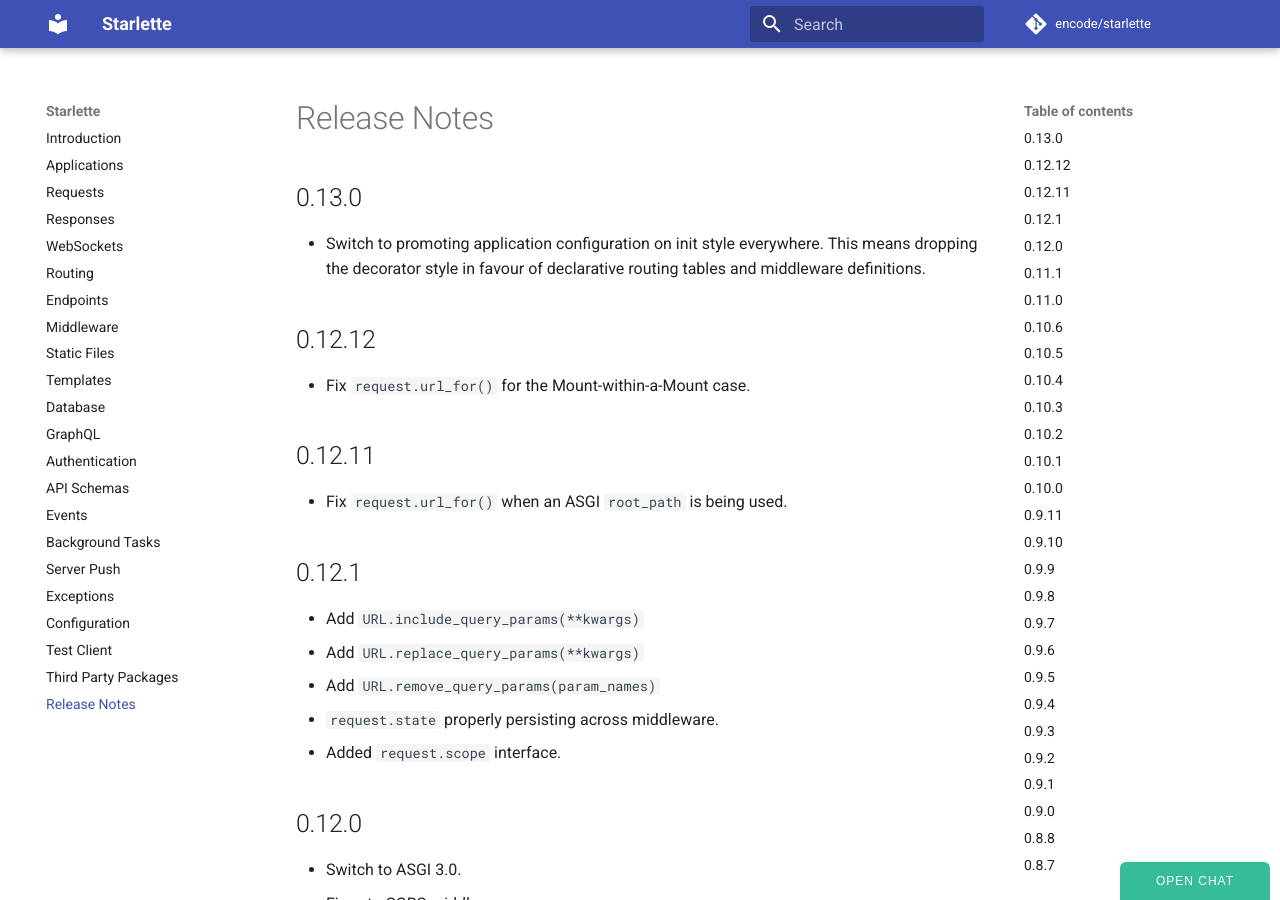
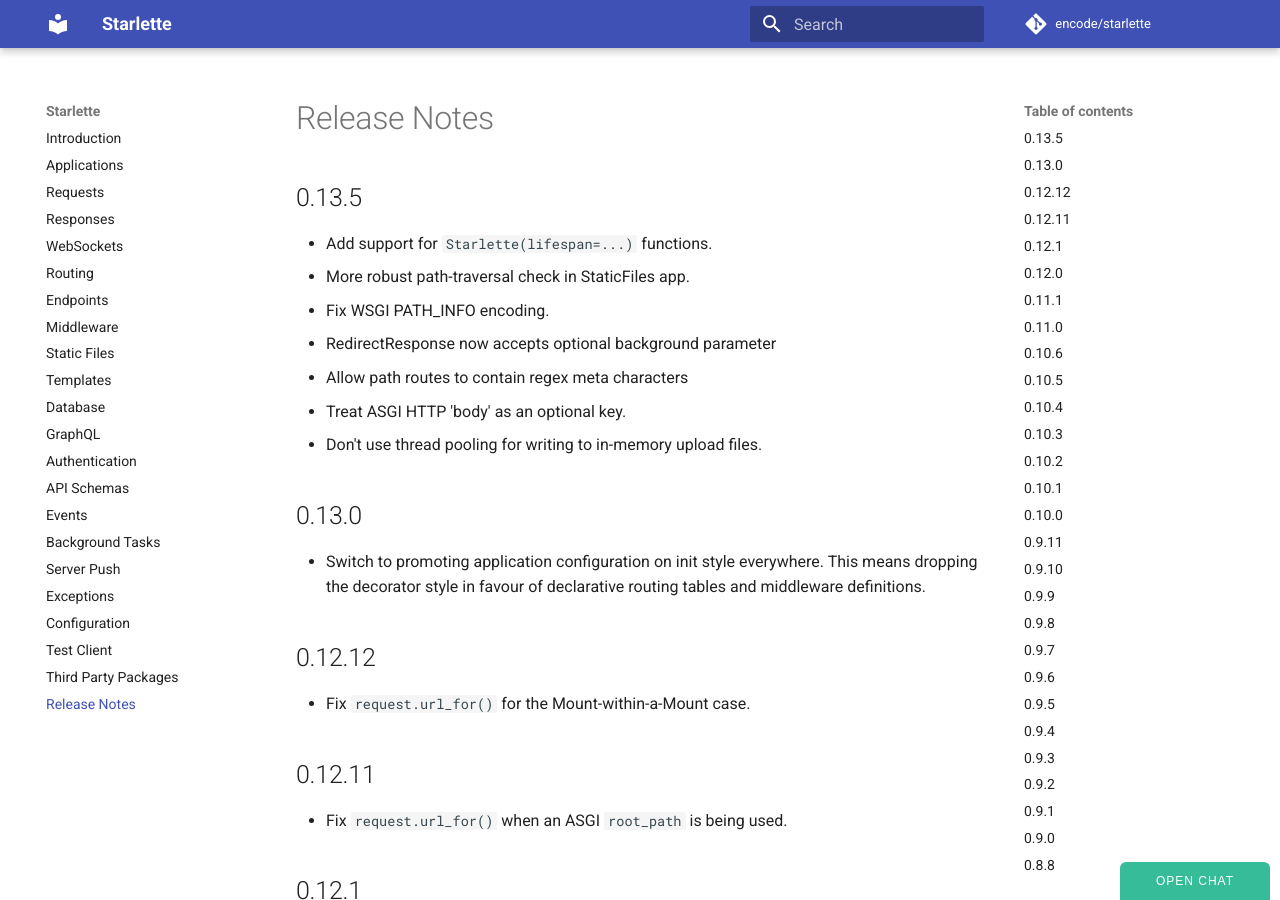
Before and after one commit to hidraco/starlette, an MkDocs documentation site: the page built from docs/release-notes.md, in a window 1280 px wide and 900 px high. Built offline with MkDocs 1.6.1 and Material for MkDocs 9.7.7, drawn with Linux system fonts in a browser that asks for light colours; comment, search, counter and statistics services are not loaded.

Commit message:
Version 0.13.5 (#1001)

```diff
--- a/docs/release-notes.md
+++ b/docs/release-notes.md
@@ -1,3 +1,13 @@
+## 0.13.5
+
+* Add support for `Starlette(lifespan=...)` functions.
+* More robust path-traversal check in StaticFiles app.
+* Fix WSGI PATH_INFO encoding.
+* RedirectResponse now accepts optional background parameter
+* Allow path routes to contain regex meta characters
+* Treat ASGI HTTP 'body' as an optional key.
+* Don't use thread pooling for writing to in-memory upload files.
+
 ## 0.13.0
 
 * Switch to promoting application configuration on init style everywhere.
--- a/starlette/__init__.py
+++ b/starlette/__init__.py
@@ -1 +1 @@
-__version__ = "0.13.4"
+__version__ = "0.13.5"
```
